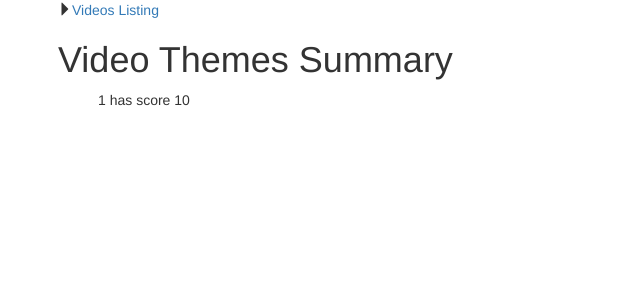
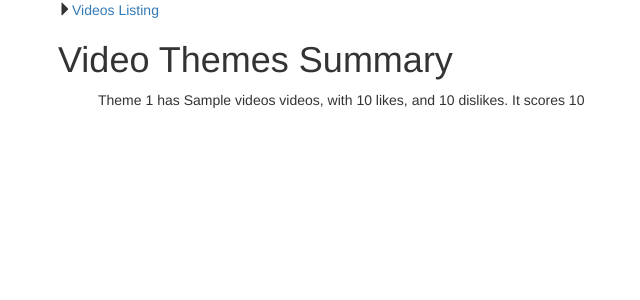
Before and after one commit to richard-rhsr/mongo-pyramid-interview, a Python web app: template mongo_pyramid_interview/templates/list_themes.jinja2 in a window 1280 px wide. Shown: the top 300 px of the page, without its empty margins (12-652 px from the left). Run offline with Jinja, Linux system fonts and the light colour scheme; the template is opened without the code that fills it: most values are stand-ins (such as "Sample title", 1, 10 or a date in 2020); some libraries are stand-ins or nearby versions.

Commit message:
Some visual improvements.

```diff
--- a/mongo_pyramid_interview/static/theme.css
+++ b/mongo_pyramid_interview/static/theme.css
@@ -10,9 +10,6 @@ input, button {
   margin-bottom: 5px;
   display: block;
 }
-
-    input:focus:required:invalid {background-color: pink; color: white;}
-    input:required:valid {background-color: white; color: black; }
 button {
   margin-top: 15px;
 }
--- a/mongo_pyramid_interview/templates/list_themes.jinja2
+++ b/mongo_pyramid_interview/templates/list_themes.jinja2
@@ -9,7 +9,16 @@
       <ul style="list-style-type: none">
       {% for theme in themes %}
         <li>
-          <span class="theme_id">{{theme._id}}</span> <span class="smaller">has score</span> <span class="theme_score">{{theme.score}}</span>
+          <span class="smaller">Theme </span>
+          {{theme._id}}
+          <span class="smaller"> has </span>
+          {{theme.videos}}
+          <span class="smaller"> videos, with </span>
+          {{theme.sum_likes}}
+          <span class="smaller"> likes, and </span>
+          {{theme.sum_dislikes}}
+          <span class="smaller"> dislikes. It scores </span>
+          {{theme.score}}
         </li>
       {% else %}
         <p>No videos entered yet!<br>
--- a/mongo_pyramid_interview/views/list_videos.py
+++ b/mongo_pyramid_interview/views/list_videos.py
@@ -83,8 +83,8 @@ def dislike_video(request):
 @view_config(route_name='themes', renderer='../templates/list_themes.jinja2')
 def list_themes(request):
     pipeline = [
-        {'$group': {'_id': '$theme', 'sum_likes': {'$sum': '$likes'}, 'sum_dislikes': {'$sum': '$dislikes'}}},
-        {'$project': {'score': {'$subtract': ['$sum_likes', {'$divide': ['$sum_dislikes', 2]}]}}},
+        {'$group': {'_id': '$theme', 'sum_likes': {'$sum': '$likes'}, 'sum_dislikes': {'$sum': '$dislikes'}, 'videos': {'$sum': 1}}},
+        {'$project': {'sum_likes': 1, 'sum_dislikes': 1, 'videos': 1, 'score': {'$subtract': ['$sum_likes', {'$divide': ['$sum_dislikes', 2]}]}}},
         {'$sort': {'score': -1}}
     ]
     themes = request.db[collection_name].aggregate(pipeline)
```
Also changed, not shown: mongo_pyramid_interview/__init__.py (+0 -7 lines).
